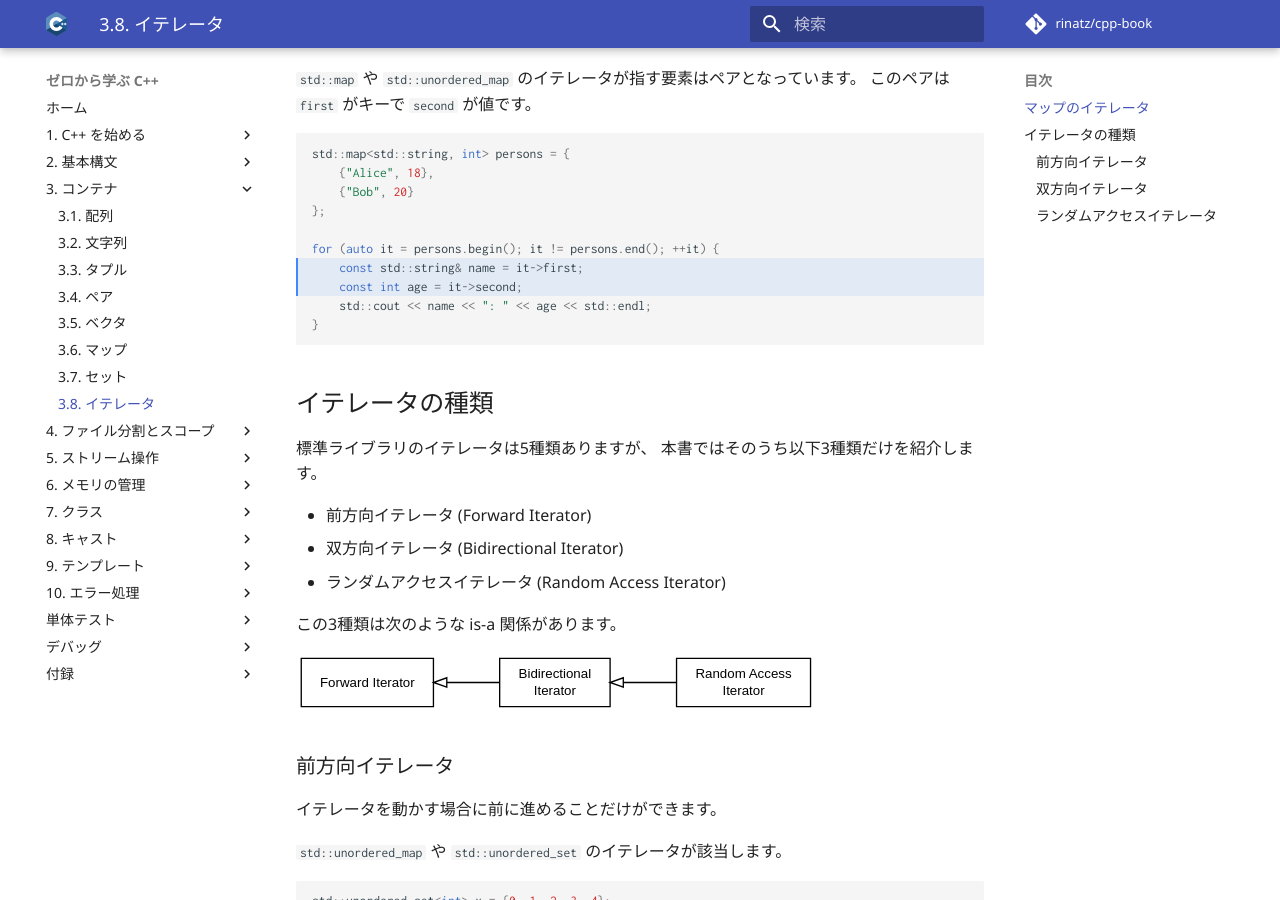
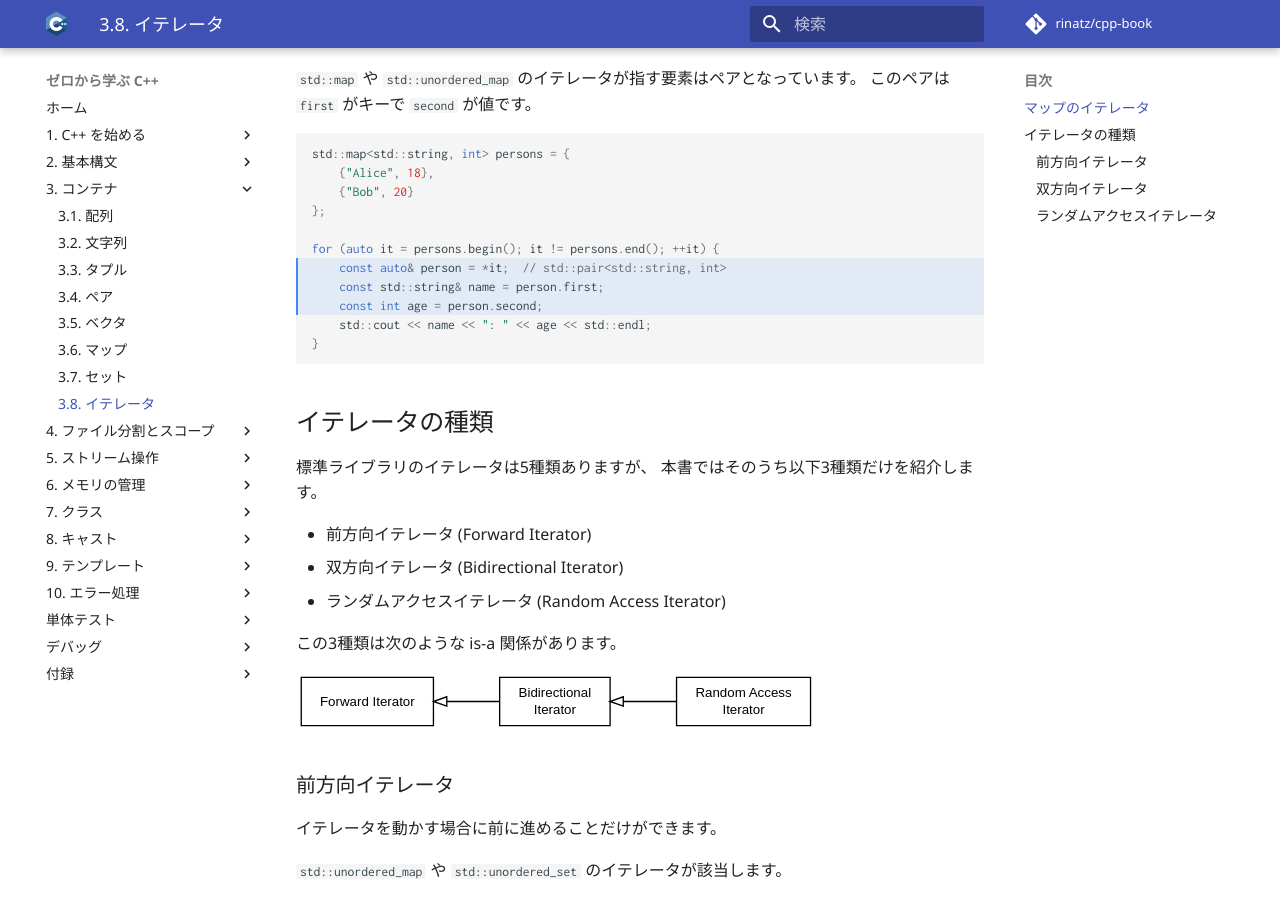
Before and after one commit to rinatz/cpp-book, an MkDocs documentation site: the page built from docs/ch03-08-iterators.md, in a window 1280 px wide and 900 px high, scrolled down 1041 px. Built offline with MkDocs 1.6.1 and Material for MkDocs 9.7.7, drawn with Linux system fonts in a browser that asks for light colours; comment, search, counter and statistics services are not loaded.

Commit message:
Remove arrow operator before class chapter

````diff
--- a/docs/ch03-08-iterators.md
+++ b/docs/ch03-08-iterators.md
@@ -54,15 +54,16 @@ for (auto it = x.begin(); it != x.end(); ++it) {
 `std::map` や `std::unordered_map` のイテレータが指す要素はペアとなっています。
 このペアは `first` がキーで `second` が値です。
 
-```cpp hl_lines="7 8"
+```cpp hl_lines="7 8 9"
 std::map<std::string, int> persons = {
     {"Alice", 18},
     {"Bob", 20}
 };
 
 for (auto it = persons.begin(); it != persons.end(); ++it) {
-    const std::string& name = it->first;
-    const int age = it->second;
+    const auto& person = *it;  // std::pair<std::string, int>
+    const std::string& name = person.first;
+    const int age = person.second;
     std::cout << name << ": " << age << std::endl;
 }
 ```
````
